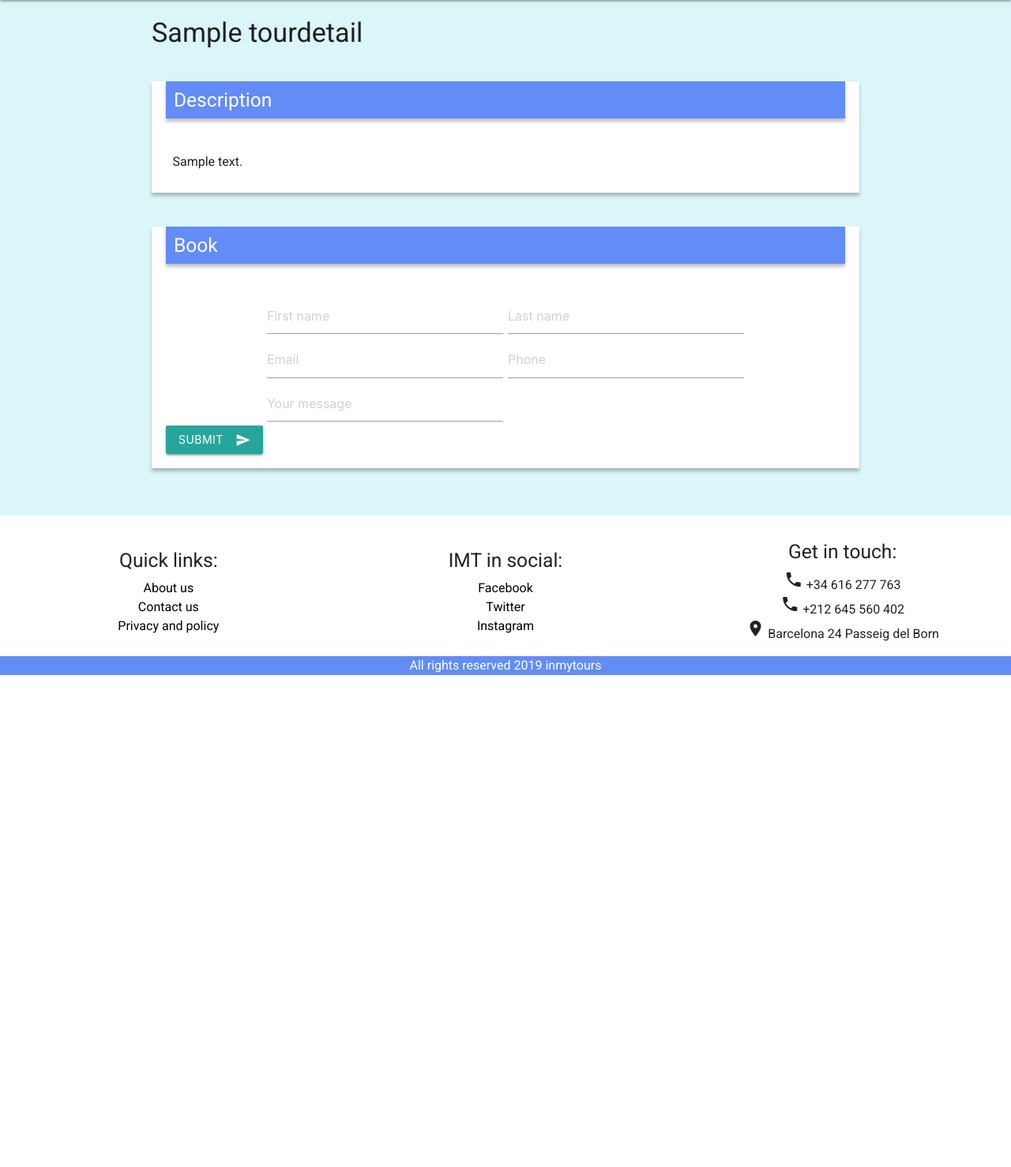
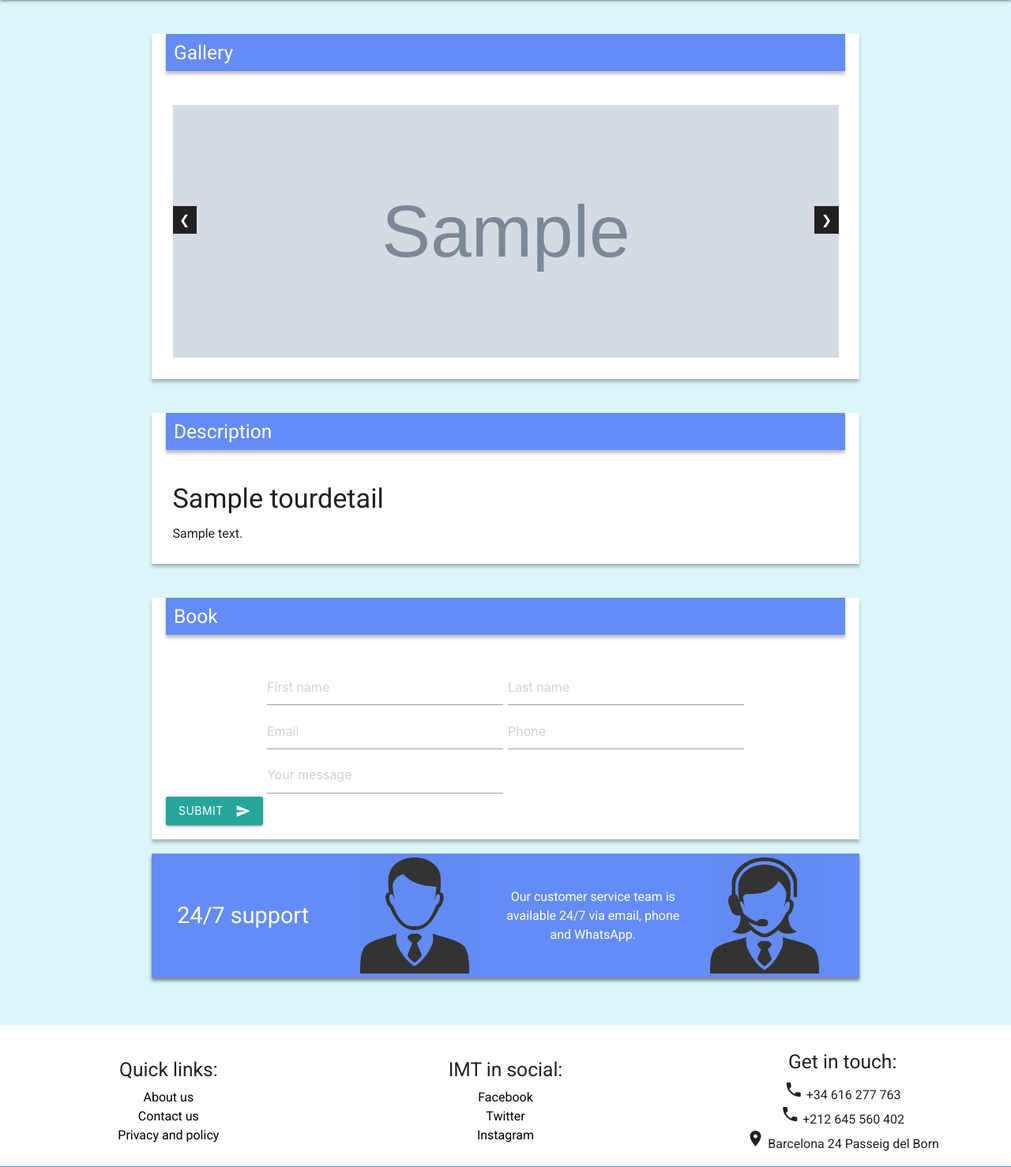
Before and after one commit to SlimAidar/inmytoursv1, a Django app: a page that uses tours/templates/tours/tour_detail.html in a window 1280 px wide. Shown: the part 64-1542 px from the top of the page at 79% size. Before the commit the page ends 919 px from the top, so only its background shows below. Run offline with Django 3.2, Linux system fonts and the light colour scheme; tables that the repository leaves empty hold one stand-in row (values such as "Sample post"); grey boxes marked "Sample" are stand-in pictures.

Commit message:
Update single tour

```diff
--- a/static/css/slider.css
+++ b/static/css/slider.css
@@ -28,3 +28,24 @@ section.description .title {
 .toast {
     background: #09A598 !important;
 }
+.w3-content {
+    position: relative;
+}
+
+.display-left, .display-right {
+    position: absolute;
+    top: 40%;
+    padding: 1%;
+    background: rgb(34, 33, 33);
+    border: none;
+    color: #ffffff;
+}
+.display-left:hover, .display-right:hover {
+    cursor: pointer;
+}
+.display-left {
+    left: 0;
+}
+.display-right {
+    right: 0;
+}
--- a/tours/templates/tours/tour_detail.html
+++ b/tours/templates/tours/tour_detail.html
@@ -11,11 +11,24 @@
 
 {% block content %}
     <div class="container">
-        <h4>{{tour.title}}</h4>
+
+        <section class="description">
+            <h5 class="title">Gallery</h5>
+            <div class="text">
+                <div class="w3-content w3-display-container">
+                    {% for item in gallery %}
+                        <img class="mySlides" src="{{ item.image.url }}" style="width:100%; height:40vh !important" alt="tours and travels">
+                    {% endfor %}
+                    <button class="display-left" onclick="plusDivs(-1)">&#10094;</button>
+                    <button class="display-right" onclick="plusDivs(1)">&#10095;</button>
+                </div>
+            </div>
+        </section>
 
         <section class="description">
             <h5 class="title">Description</h5>
             <div class="text">
+                <h4>{{tour.title}}</h4>
                 {{tour.descreption | safe}}
             </div>
         </section>
@@ -32,6 +45,18 @@
                 </button>
             </form>
         </section>
+
+        <!-- start support box -->
+        <section class="support" style="padding:0">
+            <article class="support-box row">
+            <span>24/7 support</span>
+            <img src="{% static 'img/support-man.png' %}" alt="">
+            <span>Our customer service team is available 24/7 via email, phone and WhatsApp.</span>
+            <img src="{% static 'img/support-woman.png' %}" alt="">
+            </article>
+        </section>
+        <!-- end support box -->
+
     </div>
 {% endblock content %}
 
@@ -41,4 +66,23 @@
             M.toast({html: 'Email has been sent', classes: 'alert-sent'})
         </script>
     {% endif %}
+    <script>
+        var slideIndex = 1;
+        showDivs(slideIndex);
+
+        function plusDivs(n) {
+        showDivs(slideIndex += n);
+        }
+
+        function showDivs(n) {
+            var i;
+            var x = document.getElementsByClassName("mySlides");
+            if (n > x.length) {slideIndex = 1}
+            if (n < 1) {slideIndex = x.length}
+            for (i = 0; i < x.length; i++) {
+                x[i].style.display = "none";
+            }
+            x[slideIndex-1].style.display = "block";
+        }
+    </script>
 {% endblock %}
```
